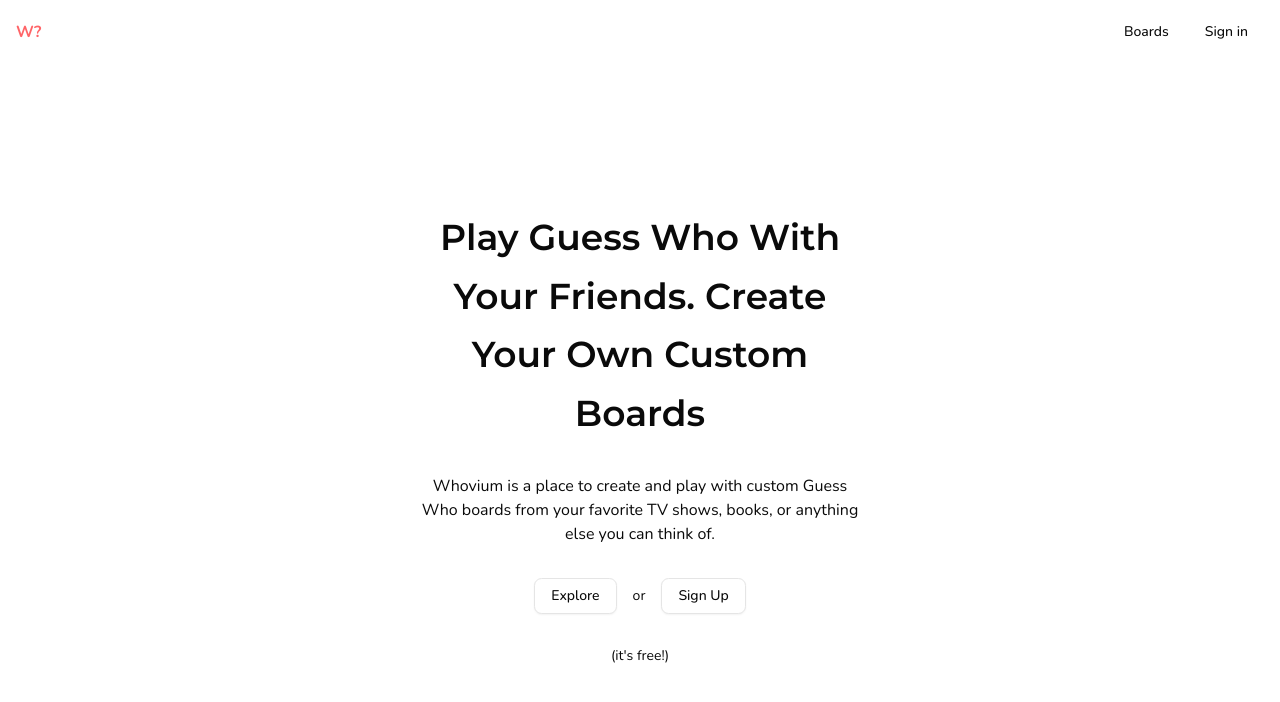
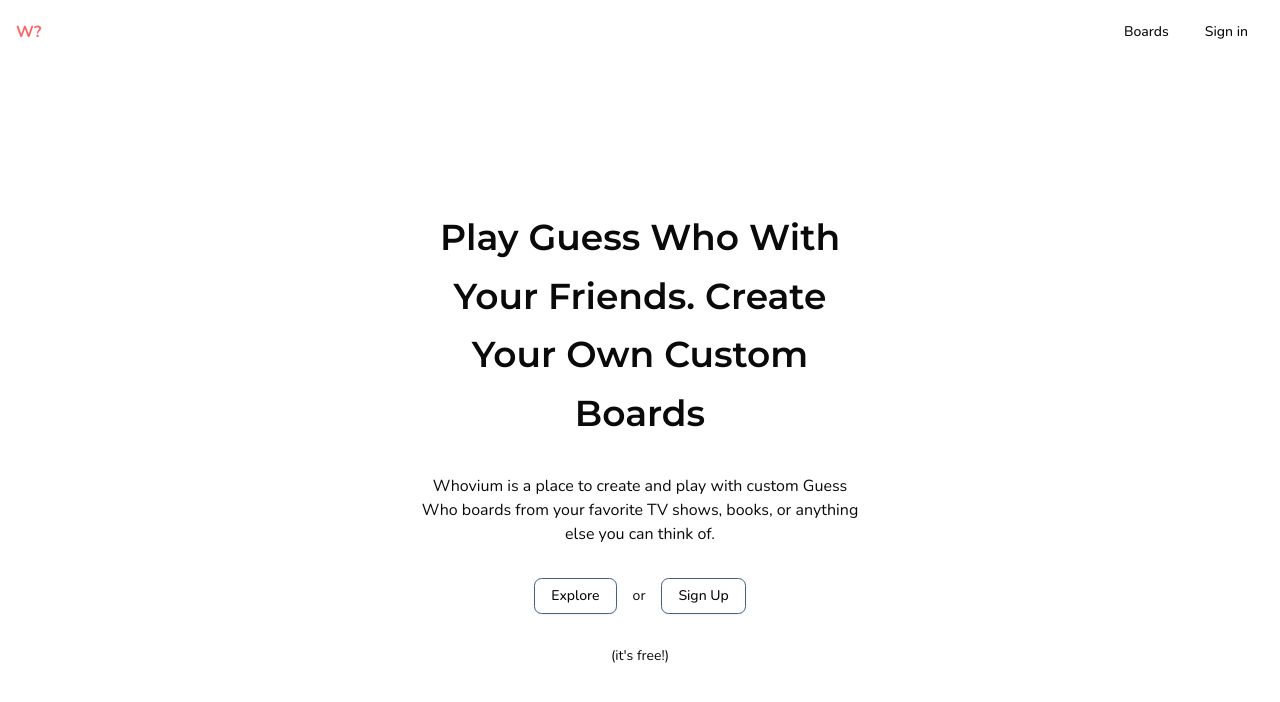
Before and after one commit to niet-dev/whovium, a Next.js app: page / in a window 1280 px wide. Shown: the top 702 px of the page. Built offline with nearby package versions, Linux system fonts and the light colour scheme; no server answers.

Commit message:
created brand color palette

```diff
--- a/src/app/globals.css
+++ b/src/app/globals.css
@@ -43,6 +43,13 @@
   --radius-md: calc(var(--radius) - 2px);
   --radius-sm: calc(var(--radius) - 4px);
   --radius-xl: calc(var(--radius) + 4px);
+
+  --color-brand: var(--brand);
+  --color-text-strong: var(--brand-text-strong);
+  --color-text-weak: var(--brand-text-weak);
+  --color-stroke-strong: var(--brand-stroke-strong);
+  --color-stroke-weak: var(--brand-stroke-weak);
+  --color-fill: var(--brand-fill);
 }
 
 /*
@@ -78,13 +85,13 @@
   --secondary: hsl(0 0% 96.1%);
   --secondary-foreground: hsl(0 0% 9%);
   --muted: hsl(0 0% 96.1%);
-  --muted-foreground: hsl(0 0% 45.1%);
+  --muted-foreground: hsl(217.8, 18%, 60%);
   --accent: hsl(0 0% 96.1%);
   --accent-foreground: hsl(0 0% 9%);
   --destructive: hsl(0 84.2% 60.2%);
   --destructive-foreground: hsl(0 0% 98%);
   --border: hsl(0 0% 89.8%);
-  --input: hsl(0 0% 89.8%);
+  --input: hsl(217.8, 29%, 40%);
   --ring: hsl(0 0% 3.9%);
   --chart-1: hsl(12 76% 61%);
   --chart-2: hsl(173 58% 39%);
@@ -94,6 +101,12 @@
   --radius: 0.6rem;
   --background: hsl(0 0% 100%);
   --foreground: hsl(0 0% 3.9%);
+  --brand: hsl(217.8, 75.3%, 30.2%);
+  --brand-text-strong: hsl(217.8, 38%, 13%);
+  --brand-text-weak: hsl(217.8, 27%, 30%);
+  --brand-stroke-strong: hsl(217.8, 29%, 40%);
+  --brand-stroke-weak: hsl(217.8, 18%, 60%);
+  --brand-fill: hsl(217.8, 14%, 85%);
 }
 
 .dark {
```
